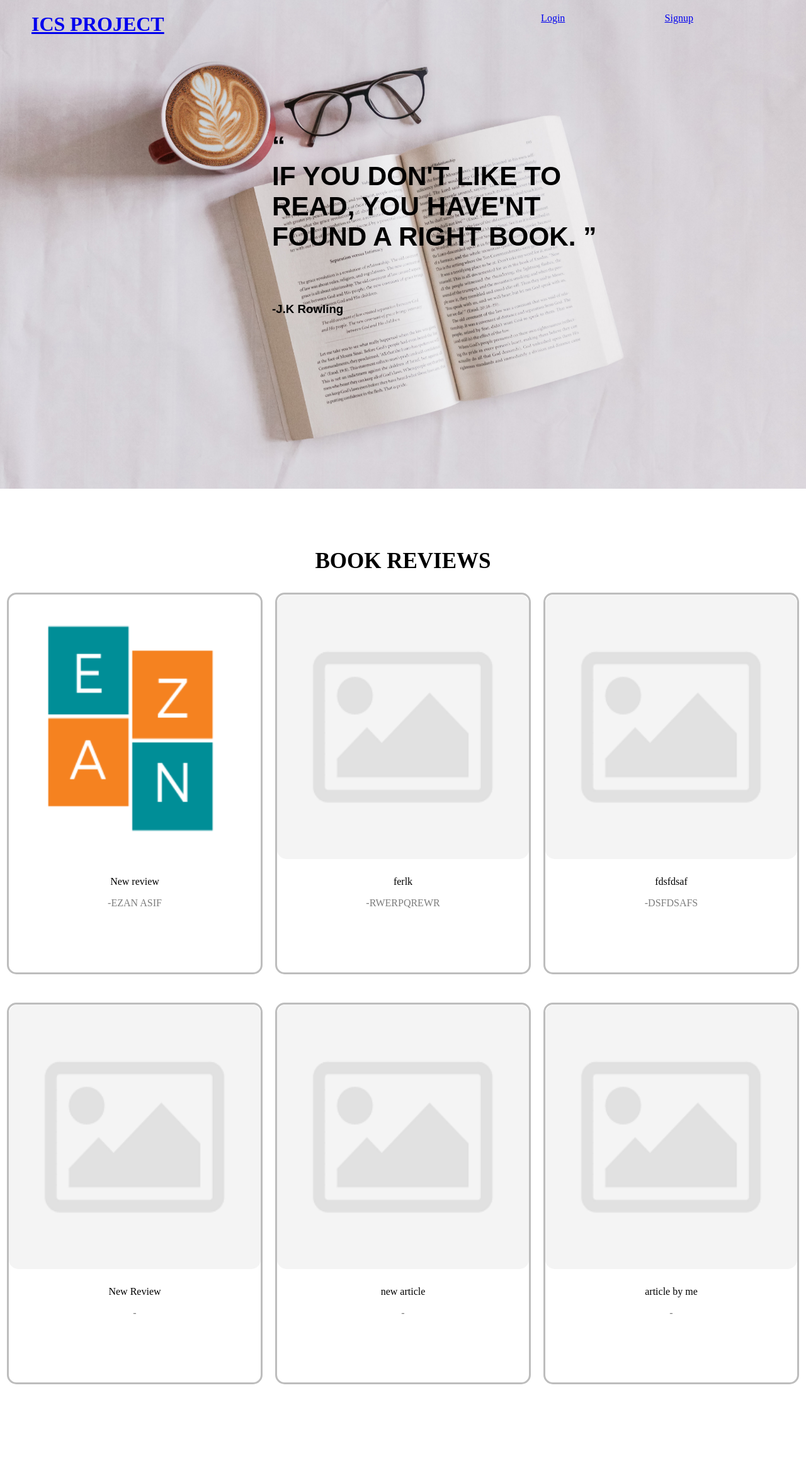
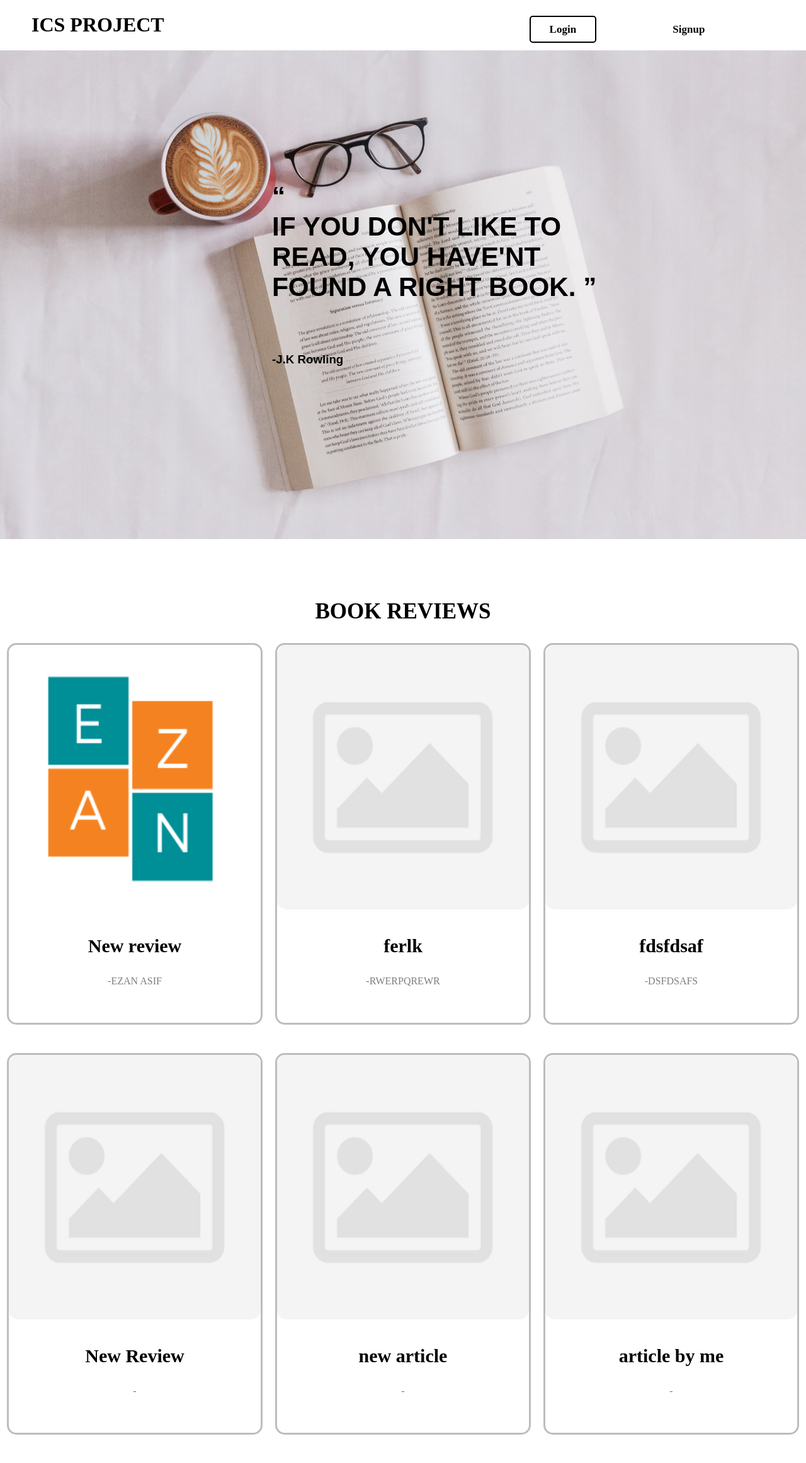
Before and after one commit to EzanAsif/ICS-2-Final-Project, a Django app: page / in a window 1280 px wide. Shown: the whole page at 63% size. Before the commit the page ends 2198 px from the top, so only its background shows below. Run offline with Django 3.2, Linux system fonts and the light colour scheme; data comes from the database, SQL or seed files in the repository; both versions use the stored data as it was after the commit.

Commit message:
fixed navbar styling

```diff
--- a/assets/styles.css
+++ b/assets/styles.css
@@ -5,10 +5,21 @@ body{
     text-decoration: none !important;
 }
 
-.wrapper-1 h1{
+.wrapper-1{
+    height: 80px;
+    position: fixed;
+    width: 100%;
+    z-index: 1000;
+    background-color: white;
+    top: 0;
+}
+
+.wrapper-1 h1 a{
     width: max-content;
     float: left;
-    margin: 20px 0px 0px 50px;
+    margin: 0px 0px 0px 50px;
+    color: black;
+    text-decoration: none !important;
 }
 
 .wrapper-1 nav{
@@ -24,7 +35,28 @@ body{
     display: flex;
     justify-content: space-around;
     align-items: center;
-    margin: 20px 0px;
+    /* margin: 20px 0px; */
+}
+
+.wrapper-1 nav ul .highlight,
+.wrapper-1 nav ul .login{
+    text-decoration: none;
+    border: 2px solid black;
+    color: black;
+    border-radius: 5px;
+    padding: 10px 30px;
+    font-weight: 600;
+    font-size: 17px;
+}
+
+.wrapper-1 nav ul .signup,
+.wrapper-1 nav ul .logout{
+    text-decoration: none;
+    font-weight: 700;
+    background: none;
+    border: none;
+    color: black;
+    font-size: 17px;
 }
 
 .main{
@@ -34,6 +66,7 @@ body{
     background-size: 100%;
     background-position-y: center;
     width: 100%;
+    margin-top: 80px;
 }
 
 .qoute{
--- a/reviews/templates/reviews/review_list.html
+++ b/reviews/templates/reviews/review_list.html
@@ -17,7 +17,7 @@
         {% for review in reviews %}
             <div class="book-container">
                     <a href="{% url 'reviews:detail'  slug=review.slug %}"><img src={{review.thumb.url}} /></a>
-                    <p>{{review.title}}</p>
+                    <p class="book-title">{{review.title}}</p>
                     <p class="auth-name">-{{ review.bookAuth }}</p>
             </div>
         {% endfor %}
--- a/templates/base_layout.html
+++ b/templates/base_layout.html
@@ -18,13 +18,13 @@
                     <li>
                         <form action="{% url 'accounts:logout' %}" method="post">
                             {% csrf_token %}
-                            <button type="submit">Logout</button>
+                            <button type="submit" class="logout">Logout</button>
                         </form>
                     </li>
                     <li><a class = "highlight" href="{% url 'reviews:create' %}">Create An Article </a></li>
                 {% else %}
-                    <li><a href="{% url 'accounts:login' %}">Login</a></li>
-                    <li><a href="{% url 'accounts:signup' %}">Signup</a></li>
+                    <li><a href="{% url 'accounts:login' %}" class="login">Login</a></li>
+                    <li><a href="{% url 'accounts:signup' %}" class="signup">Signup</a></li>
                 {% endif %}
             </ul>
         </nav>
```
Also changed, not shown: db.sqlite3.
